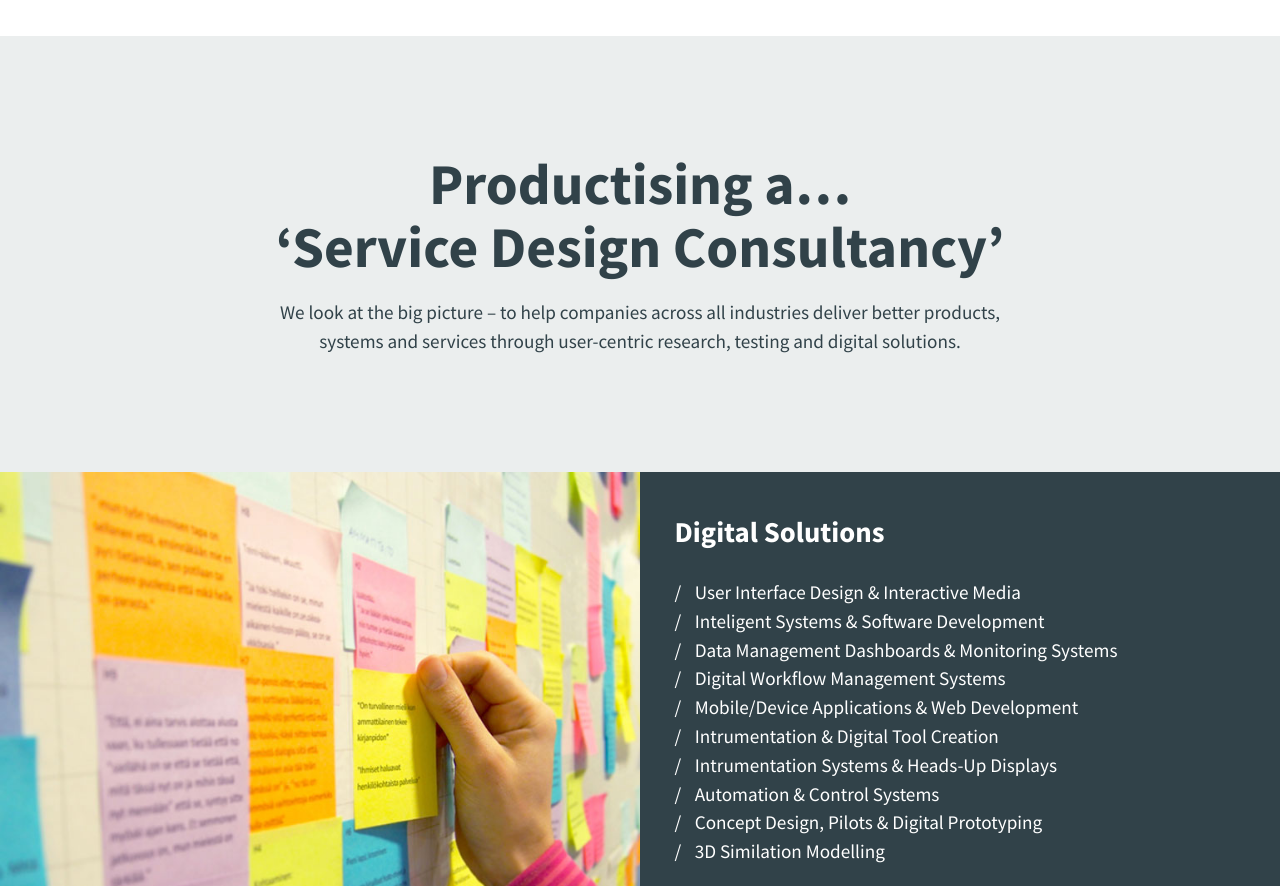
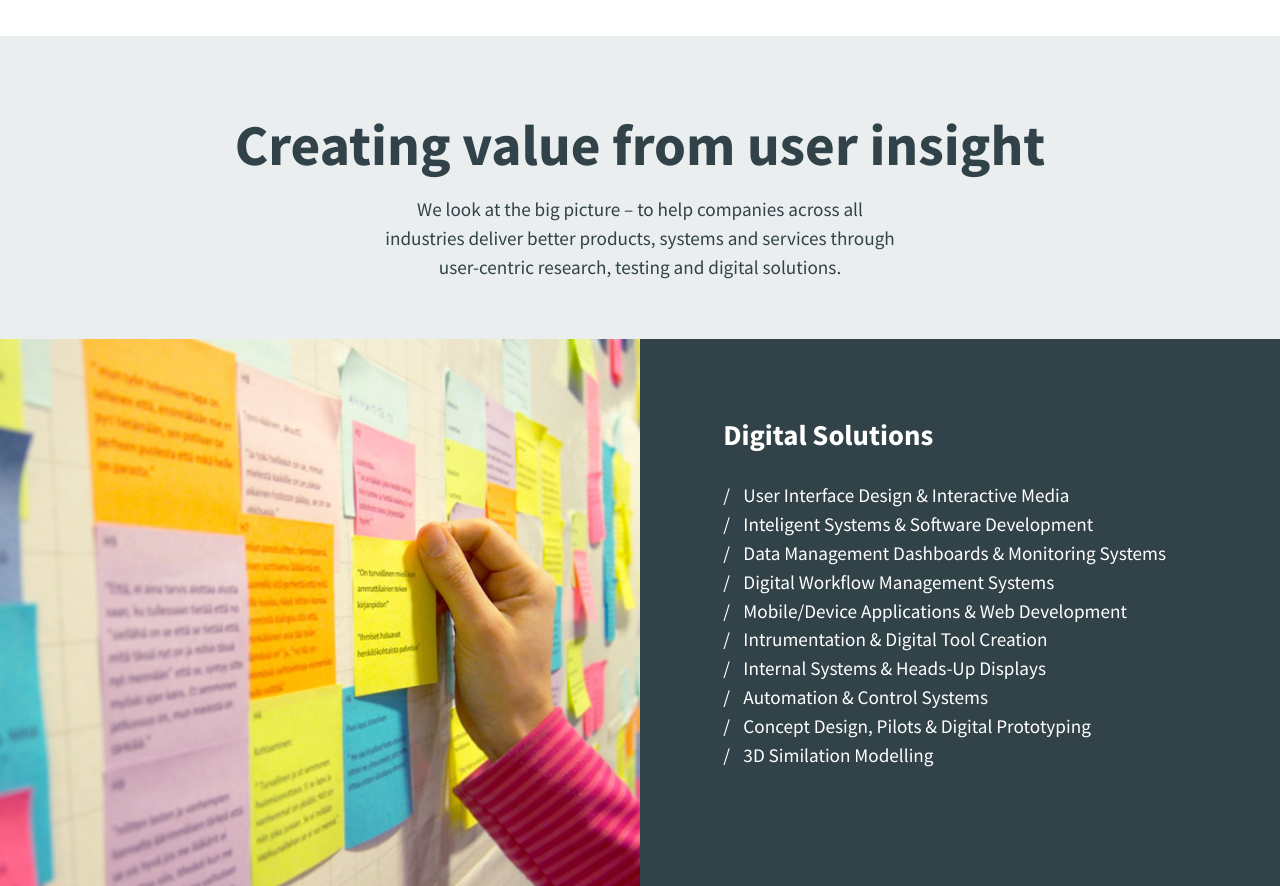
Before and after one commit to benjystanton/leadin-brand, a plain HTML site: page productising.html in a window 1280 px wide. Shown: the part 66-952 px from the top of the page. Drawn offline with Linux system fonts and the light colour scheme.

Commit message:
Improving content and design

```diff
--- a/css/_breakpoints.scss
+++ b/css/_breakpoints.scss
@@ -1,3 +1,3 @@
-$break-small: 400px;
+$break-small: 500px;
 $break-medium: 950px;
 $break-large: 1200px;
--- a/css/_colours.scss
+++ b/css/_colours.scss
@@ -18,6 +18,9 @@ $colour-warm-grey: #898681;
 .background--orange {
     background-color: $colour-orange;
 }
+.background--white {
+    background-color: $colour-white;
+  }
 .background--light-grey {
     background-color: $colour-light-grey;
 }
--- a/css/_layout.scss
+++ b/css/_layout.scss
@@ -9,10 +9,10 @@
     padding: 1em 5%;
 }
 .column--medium-padding {
-  padding: 2em 10% 3em 10%;
+  padding: 2em 10% 2em 10%;
 }
 .column--large-padding {
-  padding: 4em 20% 5em 20%;
+  padding: 4em 20% 4em 20%;
 }
 .column--no-padding {
     padding: 0;
@@ -51,18 +51,25 @@
       position: absolute;
       width: 100%;
       height: 100%;
-      padding: 0em 1.1em;
+      padding: 0 5%;
     }
 }
 @media screen and (min-width: $break-large) {
     .square__content {
-      padding: 0.8em 1.8em;
+      padding: 8% 13%;
     }
 }
-
 /* Container */
+.container {
+  max-width: 1600px;
+  margin: 0 auto;
+}
 .container--border {
   border-bottom: 1px solid $colour-light-grey;
+}
+/* Body */
+body {
+  background-color: darken($colour-light-grey, 5%);
 }
 /* Border box hack */
 *,
--- a/css/_typography.scss
+++ b/css/_typography.scss
@@ -117,6 +117,14 @@ body {
 .font-color--warm-grey {
     color: $colour-warm-grey;
 }
+/* Width */
+@media screen and (min-width: $break-medium) {
+  .font-width--half {
+    width:50%;
+    margin-left: auto;
+    margin-right: auto;
+  }
+}
 /* Lists */
 ul {
     padding-left: 0;
--- a/productising.html
+++ b/productising.html
@@ -4,7 +4,7 @@
 <head>
     <meta charset="utf-8">
     <meta http-equiv="x-ua-compatible" content="ie=edge">
-    <title>Productising a… ‘Service Design Consultancy’</title>
+    <title>Creating value from user insight</title>
     <meta name="viewport" content="width=device-width, initial-scale=1">
 
     <link rel="stylesheet" href="css/style.css">
@@ -17,7 +17,7 @@
 <body>
 
     <header role="banner">
-        <div class="container header text--align-center container--border">
+        <div class="container header text--align-center background--white">
             <div class="row clearfix">
                 <div class="column">
                     <img class="logo" src="img/site-logo-orange.png" alt="">
@@ -32,11 +32,11 @@
 
     <main class="content" role="main">
         <section>
-            <div class="container text--align-center container--border background--light-grey">
+            <div class="container text--align-center background--light-grey">
                 <div class="row clearfix">
-                    <div class="column column--large-padding">
-                        <h1 class="heading--xlarge margin-bottom--none">Productising a… <br />‘Service Design Consultancy’</h1>
-                        <p>We look at the big picture – to help companies across all industries deliver better products, systems and services through user-centric research, testing and digital solutions.</p>
+                    <div class="column column--medium-padding">
+                        <h1 class="heading--xlarge margin-bottom--none">Creating value from user insight</h1>
+                        <p class="font-width--half">We look at the big picture – to help companies across all industries deliver better products, systems and services through user-centric research, testing and digital solutions.</p>
                     </div>
                     <!-- End of column -->
                 </div>
@@ -46,7 +46,7 @@
         </section>
 
         <section>
-            <div class="container container--border">
+            <div class="container">
                 <div class="row clearfix">
                     <div class="column column--no-padding column--half">
                         <img src="img/post-its.jpg" alt="">
@@ -62,7 +62,7 @@
                                 <li>Digital Workflow Management Systems</li>
                                 <li>Mobile/Device Applications &amp; Web Development</li>
                                 <li>Intrumentation &amp; Digital Tool Creation</li>
-                        <li>Intrumentation Systems &amp; Heads-Up Displays</li>
+                                <li>Internal Systems &amp; Heads-Up Displays</li>
                                 <li>Automation &amp; Control Systems</li>
                                 <li>Concept Design, Pilots &amp; Digital Prototyping</li>
                                 <li>3D Similation Modelling</li>
@@ -121,10 +121,23 @@
             </div>
             <!-- End of container -->
         </section>
+
+        <section>
+            <div class="container text--align-center background--light-grey">
+                <div class="row clearfix">
+                    <div class="column column--medium-padding">
+                        <p class="font-size--medium"><a href="#">Visit our full website</a></p>
+                    </div>
+                    <!-- End of column -->
+                </div>
+                <!-- End of row -->
+            </div>
+            <!-- End of container -->
+        </section>
     </main>
 
     <footer role="contentinfo">
-        <div class="container footer text--align-center">
+        <div class="container footer text--align-center background--white">
             <div class="row clearfix">
                 <div class="column">
                     <p>© 2016</p>
```
Also changed, not shown: css/style.css, img/icon-arrow-white.png (added), 1 other file. Lines whose indentation alone changed are shown as unchanged.
